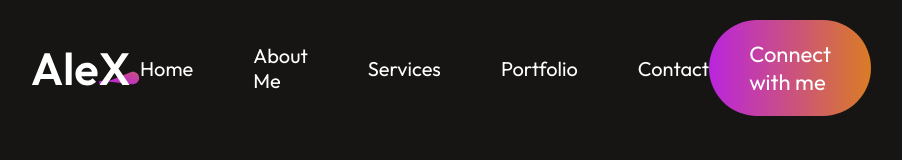
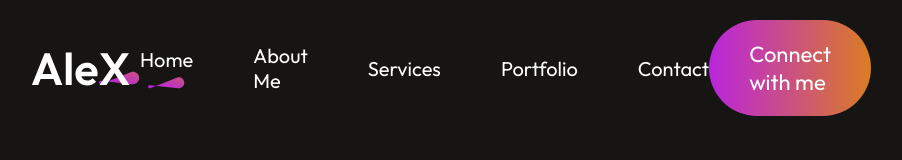
Before and after one commit to wlaurentec/portfolio, a React (Vite) app: page / in a window 1280 px wide. Shown: the top 160 px of the page, without its empty margins (239-1141 px from the left). Built offline with nearby package versions, Linux system fonts and the light colour scheme.

Commit message:
add functionality to navbar

```diff
--- a/src/Components/NavBar/NavBar.css
+++ b/src/Components/NavBar/NavBar.css
@@ -25,3 +25,15 @@
 .nav-connect:hover {
   transform: scale(1.05);
 }
+
+.nav-menu li {
+  display: flex;
+  flex-direction: column;
+  gap: 5px;
+  cursor: pointer;
+}
+
+.nav-menu li img {
+  display: flex;
+  margin: auto;
+}
--- a/src/Components/NavBar/NavBar.jsx
+++ b/src/Components/NavBar/NavBar.jsx
@@ -1,16 +1,34 @@
+import { useState } from "react";
 import "./NavBar.css";
 import logo from "../../assets/logo.svg";
+import underline from "../../assets/nav_underline.svg";
 
 const NavBar = () => {
+  const [menu, setMenu] = useState("home");
   return (
     <div className="NavBar">
       <img src={logo} alt="" />
       <ul className="nav-menu">
-        <li>Home</li>
-        <li>About Me</li>
-        <li>Services</li>
-        <li>Portfolio</li>
-        <li>Contact</li>
+        <li>
+          <p onClick={() => setMenu("home")}>Home</p>
+          {menu === "home" ? <img src={underline} alt="" /> : <></>}
+        </li>
+        <li>
+          <p onClick={() => setMenu("about")}>About Me</p>
+          {menu === "about" ? <img src={underline} alt="" /> : <></>}
+        </li>
+        <li>
+          <p onClick={() => setMenu("services")}>Services</p>
+          {menu === "services" ? <img src={underline} alt="" /> : <></>}
+        </li>
+        <li>
+          <p onClick={() => setMenu("work")}>Portfolio</p>
+          {menu === "work" ? <img src={underline} alt="" /> : <></>}
+        </li>
+        <li>
+          <p onClick={() => setMenu("contact")}>Contact</p>
+          {menu === "contact" ? <img src={underline} alt="" /> : <></>}
+        </li>
       </ul>
       <div className="nav-connect">Connect with me</div>
     </div>
```
